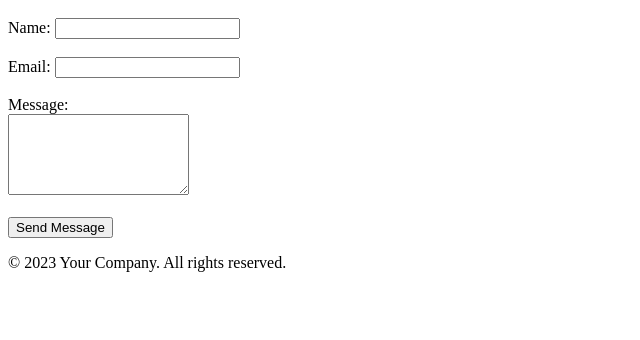
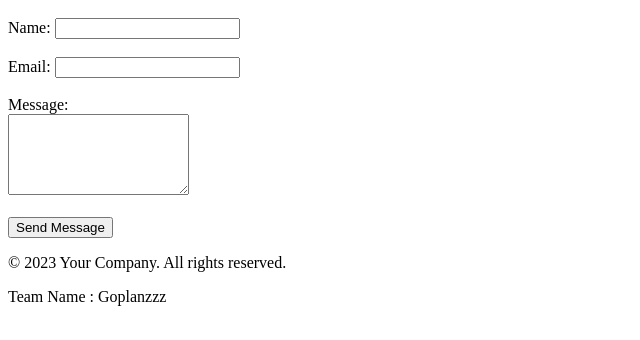
Before and after one commit to Akshaysachu007/test_html, a plain HTML site: page index.html in a window 1280 px wide. Shown: the part 120-460 px from the top of the page, without its empty margins (0-640 px from the left). Drawn offline with Linux system fonts and the light colour scheme.

Commit message:
edited footer

```diff
--- a/index.html
+++ b/index.html
@@ -28,6 +28,7 @@
 		<button type="submit">Send Message</button>
 		<footer>
 			<p>&copy; 2023 Your Company. All rights reserved.</p>
+            <p>Team Name : Goplanzzz</p>
 		</footer>
 	</form>
 </body>
```
